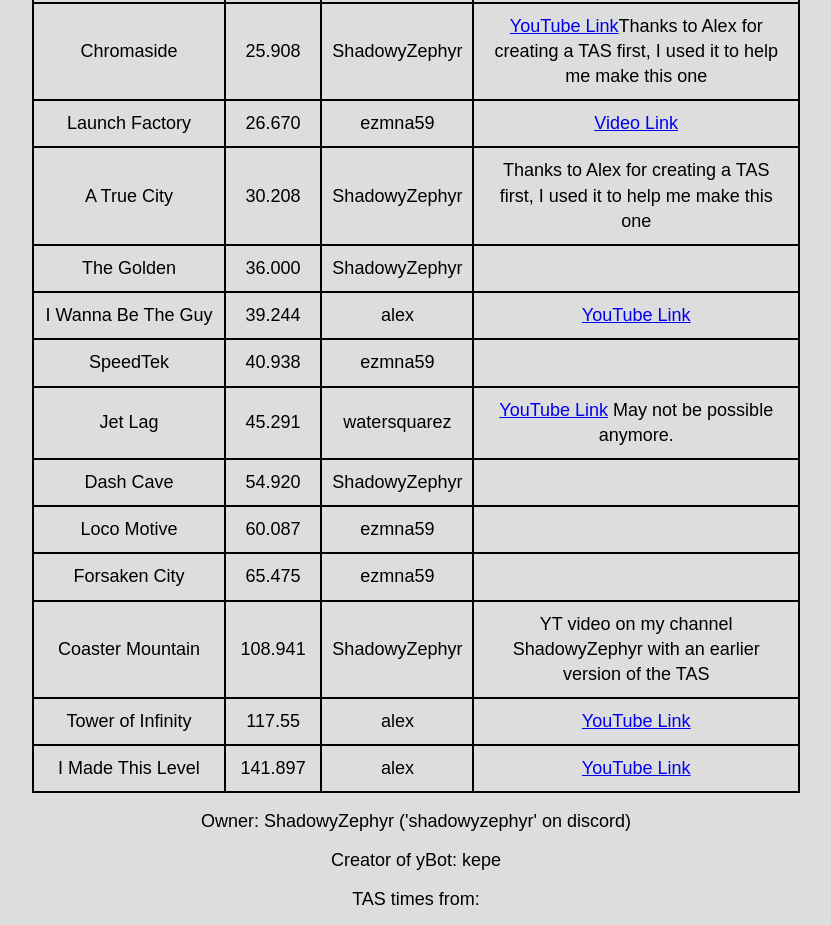
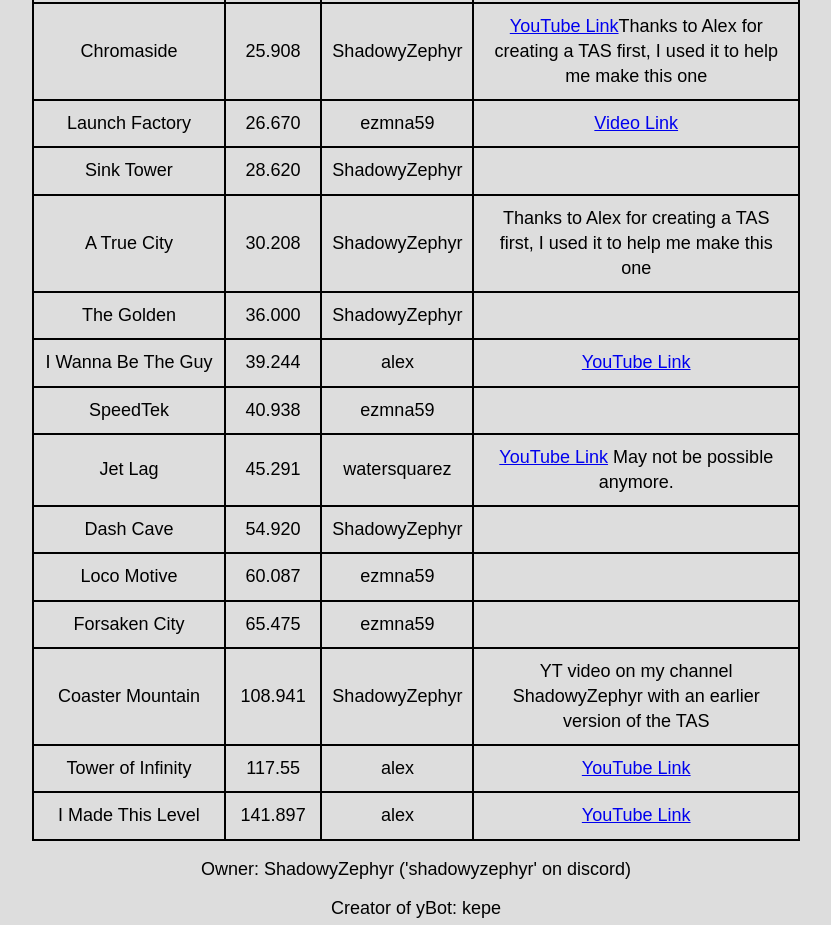
Before and after one commit to ShadowyZephyr/tas-project, a plain HTML site: page index.html in a window 1280 px wide. Shown: the part 1440-2365 px from the top of the page, without its empty margins (224-1055 px from the left). Drawn offline with Linux system fonts and the light colour scheme.

Commit message:
added sink-tower

```diff
--- a/index.html
+++ b/index.html
@@ -130,6 +130,7 @@ function download(name) {
             <a id="rising-madness" href="/tas-project/ybot/rising-madness.ybot" download></a>
             <a id="shiftleaf-temple" href="/tas-project/ybot/shiftleaf-temple.ybot" download></a>
             <a id="shimmering-sierra" href="/tas-project/ybot/shimmering-sierra.ybot" download></a>
+            <a id="sink-tower" href="/tas-project/ybot/sink-tower.ybot" download></a>
             <a id="smblv1" href="/tas-project/ybot/smblv1.ybot" download></a>
             <a id="snowy-peaks" href="/tas-project/ybot/snowy-peaks.ybot" download></a>
             <a id="spartan-tower" href="/tas-project/ybot/spartan-tower.ybot" download> </a>
@@ -292,6 +293,12 @@ function download(name) {
                         <td>ezmna59</td>
                         <td><a onclick="cancel()" href="https://streamable.com/n9z84b">Video Link</a></td>
                     </tr>
+                    <tr class="download" onclick="download('sink-tower')">
+                        <td>Sink Tower</td>
+                        <td>28.620</td>
+                        <td>ShadowyZephyr</td>
+                        <td></td>
+                    </tr>
                     <tr class="download" onclick="download('a-true-city')">
                         <td>A True City</td>
                         <td>30.208</td>
```
Also changed, not shown: 1 other file.
